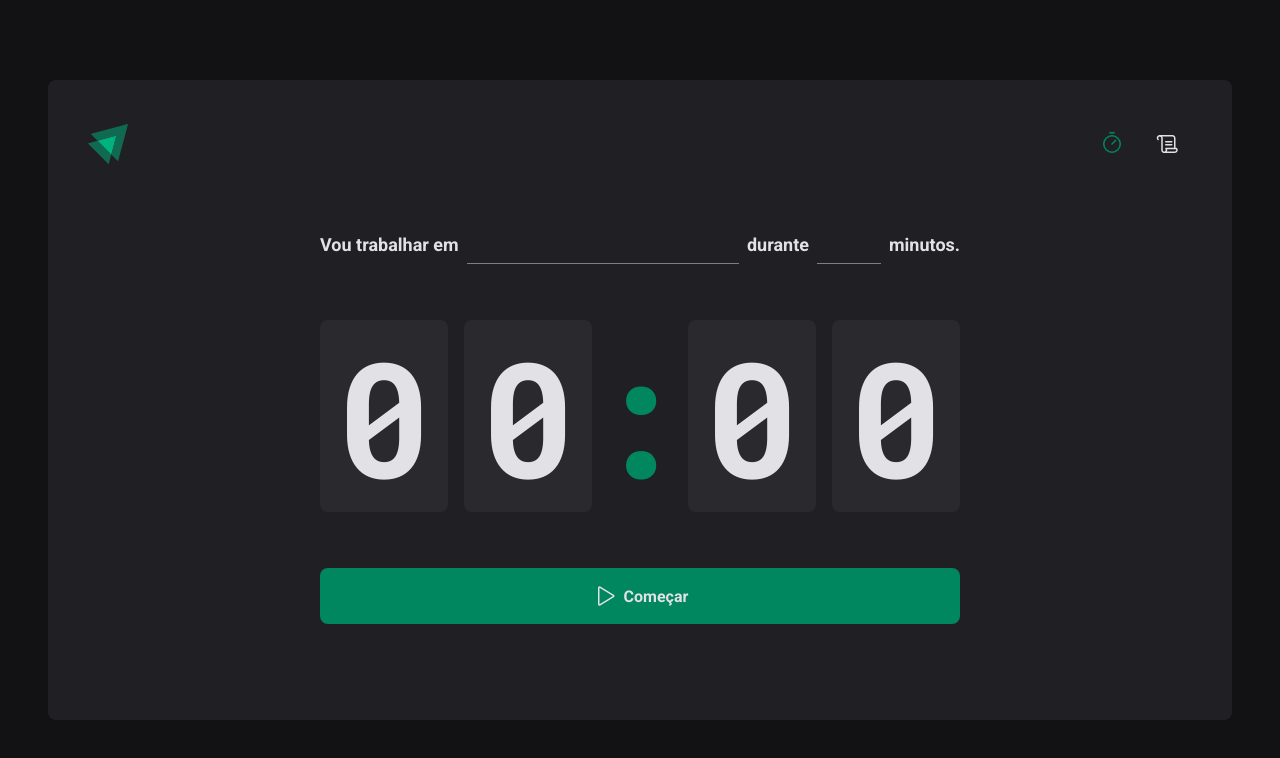
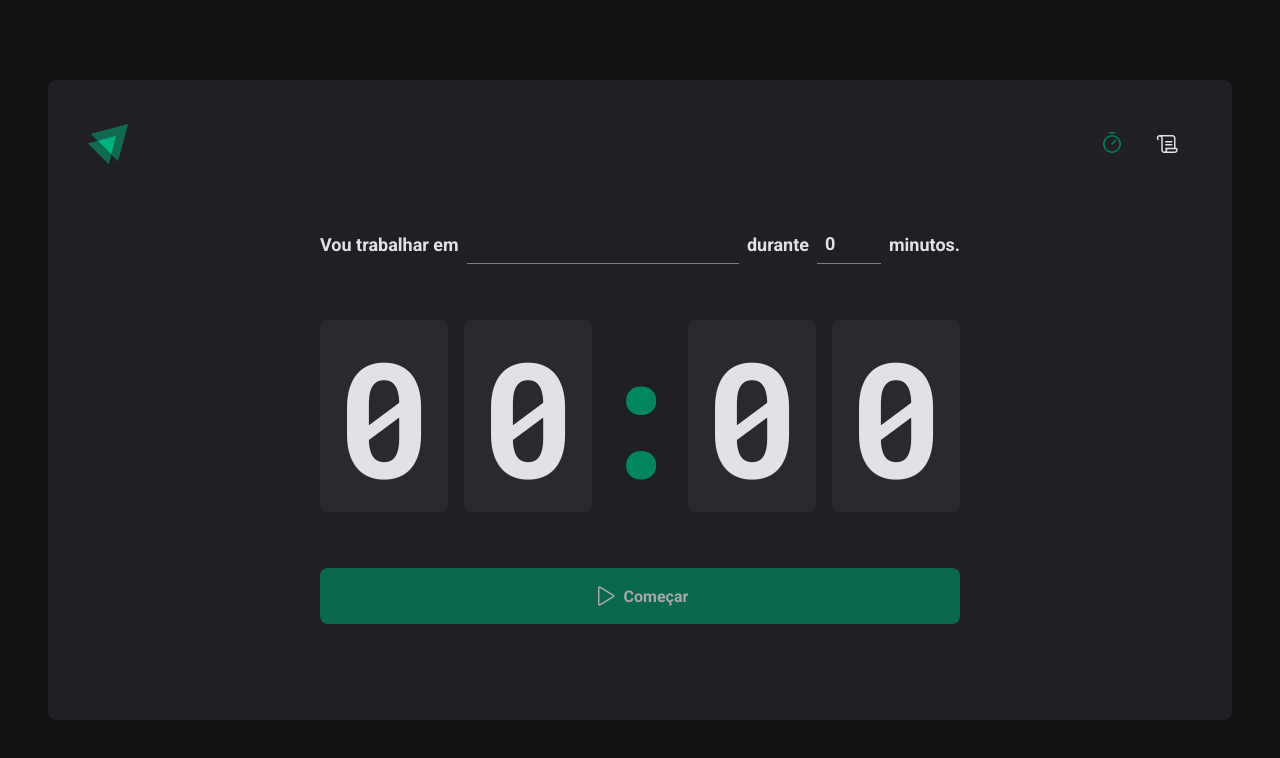
Before and after one commit to leohb07/ignite-timer, a React (Vite) app: page / in a window 1280 px wide. Shown: the top 758 px of the page. Built offline with nearby package versions, Linux system fonts and the light colour scheme.

Commit message:
Instalando e implemetando o react-hook-form com o zod, para validação do formulário

```diff
--- a/package.json
+++ b/package.json
@@ -11,11 +11,14 @@
     "lintFix": "eslint src --ext .ts,.tsx --fix"
   },
   "dependencies": {
+    "@hookform/resolvers": "^2.9.8",
     "phosphor-react": "^1.4.1",
     "react": "^18.2.0",
     "react-dom": "^18.2.0",
+    "react-hook-form": "^7.36.0",
     "react-router-dom": "^6.4.0",
-    "styled-components": "^5.3.5"
+    "styled-components": "^5.3.5",
+    "zod": "^3.19.1"
   },
   "devDependencies": {
     "@rocketseat/eslint-config": "^1.1.3",
--- a/src/pages/Home/index.tsx
+++ b/src/pages/Home/index.tsx
@@ -1,4 +1,8 @@
 import { Play } from 'phosphor-react'
+import { useForm } from 'react-hook-form'
+import { zodResolver } from '@hookform/resolvers/zod'
+import * as zod from 'zod'
+
 import {
   CountdownContainer,
   FormContainer,
@@ -9,13 +13,38 @@ import {
   TaskInput,
 } from './styles'
 
+const newCycleFormValidationSchema = zod.object({
+  task: zod.string().min(1, 'Inform a tarefa'),
+  minutesAmount: zod
+    .number()
+    .min(5, 'O ciclo precisa ser de no mínimo 5')
+    .max(60, 'O ciclo precisa ser de no máximo 60'),
+})
+
+type NewCycleFormData = zod.infer<typeof newCycleFormValidationSchema>
+
 export function Home() {
+  const { register, handleSubmit, watch } = useForm<NewCycleFormData>({
+    resolver: zodResolver(newCycleFormValidationSchema),
+    defaultValues: {
+      task: '',
+      minutesAmount: 0,
+    },
+  })
+
+  function handleCreateNewCycle(data: NewCycleFormData) {
+    console.log(data)
+  }
+
+  const task = watch('task')
+  const isSubmitDisabled = !task
+
   return (
     <HomeContainer>
-      <form action="">
+      <form onSubmit={handleSubmit(handleCreateNewCycle)} action="">
         <FormContainer>
           <label htmlFor="task">Vou trabalhar em</label>
-          <TaskInput id="task" list="task-suggestions" />
+          <TaskInput id="task" list="task-suggestions" {...register('task')} />
 
           <datalist id="task-suggestions">
             <option value="Projeto 2" />
@@ -29,6 +58,7 @@ export function Home() {
             min={5}
             max={60}
             step={5}
+            {...register('minutesAmount', { valueAsNumber: true })}
           />
 
           <span>minutos.</span>
@@ -42,7 +72,7 @@ export function Home() {
           <span>0</span>
         </CountdownContainer>
 
-        <StartCountdownButton type="submit">
+        <StartCountdownButton disabled={isSubmitDisabled} type="submit">
           <Play size={24} />
           Começar
         </StartCountdownButton>
```
Also changed, not shown: 1 other file (tests, documents, lock files or other folders).
